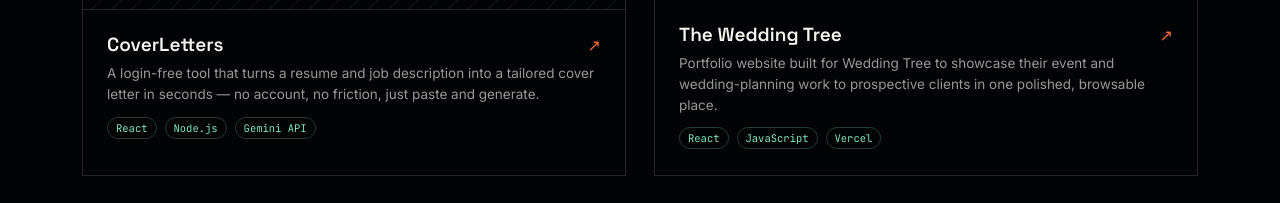
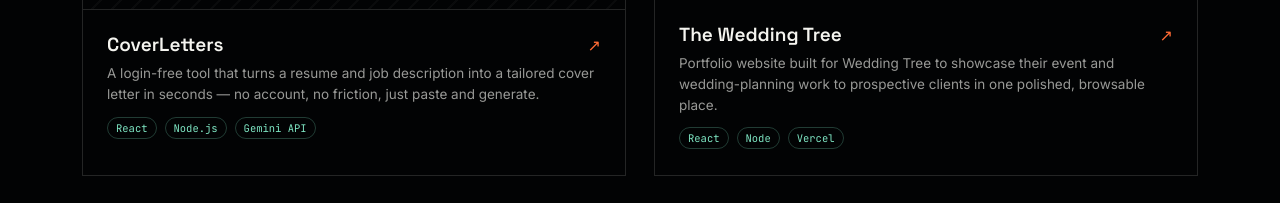
Before and after one commit to ArshanShaikh87/Portfolio, a React (Vite) app: page / in a window 1280 px wide. Shown: the part 2500-2703 px from the top of the page. Built offline with nearby package versions, Linux system fonts and the light colour scheme.

Commit message:
weddingtree link updated

```diff
--- a/src/component/Portfolio.jsx
+++ b/src/component/Portfolio.jsx
@@ -561,8 +561,8 @@
     title: "The Wedding Tree",
     desc: "Portfolio website built for Wedding Tree to showcase their event and wedding-planning work to prospective clients in one polished, browsable place.",
     fullDesc: "Wedding Tree needed a home online that reflected the quality of their event work. The site is built around a visual, browsable gallery of past weddings and events, structured so prospective clients can quickly get a feel for the company's style and scale of work before reaching out.",
-    link: "https://the-wedding-tree-react-spring-cuf91e6vs.vercel.app",
-    stack: ["React", "JavaScript", "Vercel"],
+    link: "https://weddingtree.vercel.app",
+    stack: ["React", "Node", "Vercel"],
     screenshots: [],
   },
   {
```
